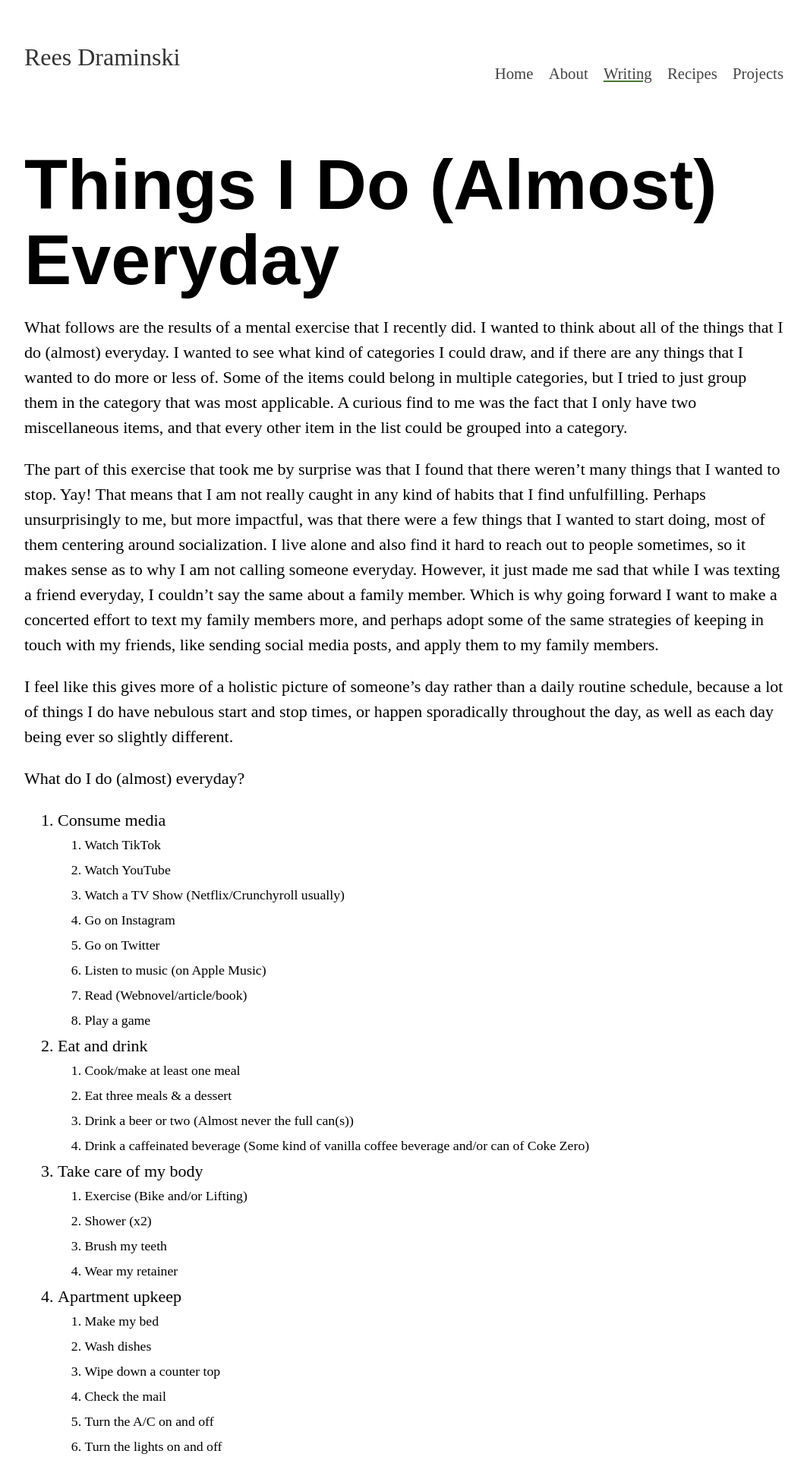
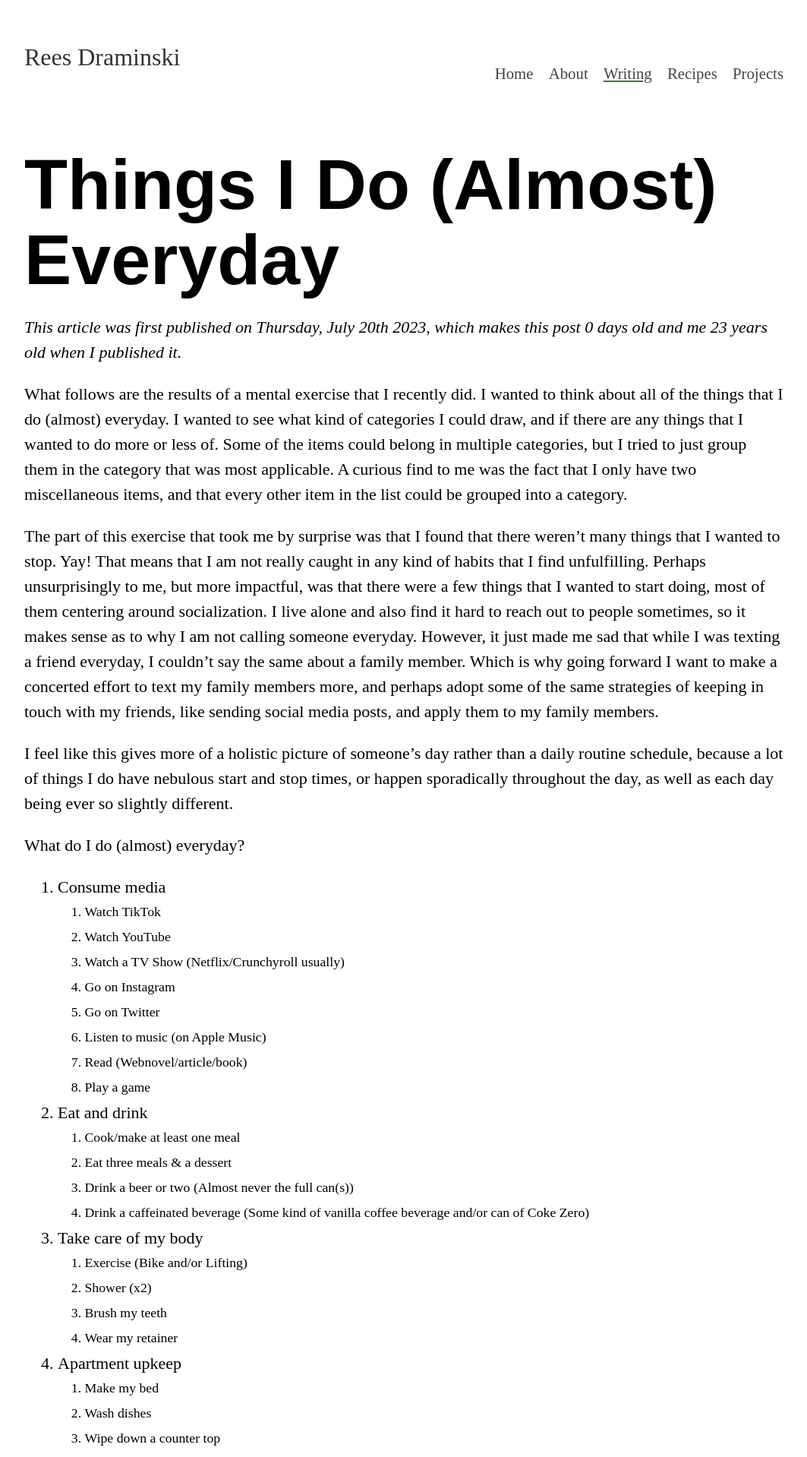
Before and after one commit to reeshuffled/reeshuffled.github.io, a Jekyll site: the page built from _posts/2023-07-20-Things-I-Do-Almost-Everyday.md, in a window 1280 px wide. Shown: the top 1918 px of the page at 76% size, without its empty margins (108-1171 px from the left). Built offline with Jekyll 4.4.1, drawn with Linux system fonts in a browser that asks for light colours; comment, search, counter and statistics services are not loaded.

Commit message:
add date and age to posts

```diff
--- a/_layouts/writing.html
+++ b/_layouts/writing.html
@@ -22,6 +22,9 @@
         <style>
             article ul {margin-top: 0}
             #content ol li, #content ul li {margin-left: 2em}
+
+            #article_stats {font-style: italic;}
+            #article_stats p:not(:first-child) {margin-top: 0;}
         </style>
 
         <script async src="https://www.googletagmanager.com/gtag/js?id=G-3WG8QJHLSL"></script>
@@ -43,6 +46,55 @@
                     {{ page.title }}
                 </h1>
 
+                <section id="article_stats">
+                    <p>
+                        <!-- https://stackoverflow.com/questions/31340018/get-the-difference-in-days-between-two-dates-in-jekyll -->
+
+                        {% assign today = site.time | date: "%s" %}
+                        {% assign bday = '09-07-2000 17:30:00' | date: '%s' %}
+                        {% assign post_date = page.date | date: "%s" %}
+
+                        {% assign secondsSincePost = today | minus: post_date %}
+                        {% assign hoursSincePost = secondsSincePost | divided_by: 60 | divided_by: 60 %}
+                        {% assign daysSincePost = hoursSincePost | divided_by: 24 %}
+                        {% assign weeksSincePost = daysSincePost | divided_by: 7 %}
+                        {% assign yearsSincePost = daysSincePost | divided_by: 365 %}
+
+                        {% assign secondsSinceBday = post_date | minus: bday %}
+                        {% assign hoursSinceBday = secondsSinceBday | divided_by: 60 | divided_by: 60 %}
+                        {% assign daysSinceBday = hoursSinceBday | divided_by: 24 %}
+                        {% assign yearsSinceBday = daysSinceBday | divided_by: 365 %}
+
+                        This article was first published on {{ page.date | date: "%A, %B" }}
+                        {% assign d = page.date | date: "%-d" %}
+                        {% case d %}
+                            {% when "1" or "21" or "31" %}
+                                {{ d }}st
+                            {% when "2" or "22" %}
+                                {{ d }}nd
+                            {% when "3" or "23" %}
+                                {{ d }}rd
+                            {% else %}
+                                {{ d }}th
+                        {% endcase %}
+                        {{ page.date | date: "%Y" }}, which makes this post
+
+                        {% if yearsSincePost == 1 %}
+                            {{yearsSincePost}} year
+                        {% elsif yearsSincePost > 1 %}
+                            {{yearsSincePost}} years
+                        {% else %}
+                            {% if daysSincePost > 1 or daysSincePost == 0 %}
+                                {{daysSincePost}} days
+                            {% else %}
+                                {{daysSincePost}} days
+                            {% endif %}
+                        {% endif %}
+
+                        old and me {{ yearsSinceBday }} years old when I published it.
+                    </p>
+                </section>
+
                 <div class="entry">
                     {{ content }}
                 </div>
--- a/_posts/2023-07-20-Things-I-Do-Almost-Everyday.md
+++ b/_posts/2023-07-20-Things-I-Do-Almost-Everyday.md
@@ -5,6 +5,7 @@ categories: Writing
 tags: ["Miscellaneous"]
 permalink: /writing/everyday-things
 description: "The results from reflecting about the things that I do (almost) everyday."
+started_at: "20-07-2023 19:52:00"
 ---
 
 What follows are the results of a mental exercise that I recently did. I wanted to think about all of the things that I do (almost) everyday. I wanted to see what kind of categories I could draw, and if there are any things that I wanted to do more or less of. Some of the items could belong in multiple categories, but I tried to just group them in the category that was most applicable. A curious find to me was the fact that I only have two miscellaneous items, and that every other item in the list could be grouped into a category.
```
